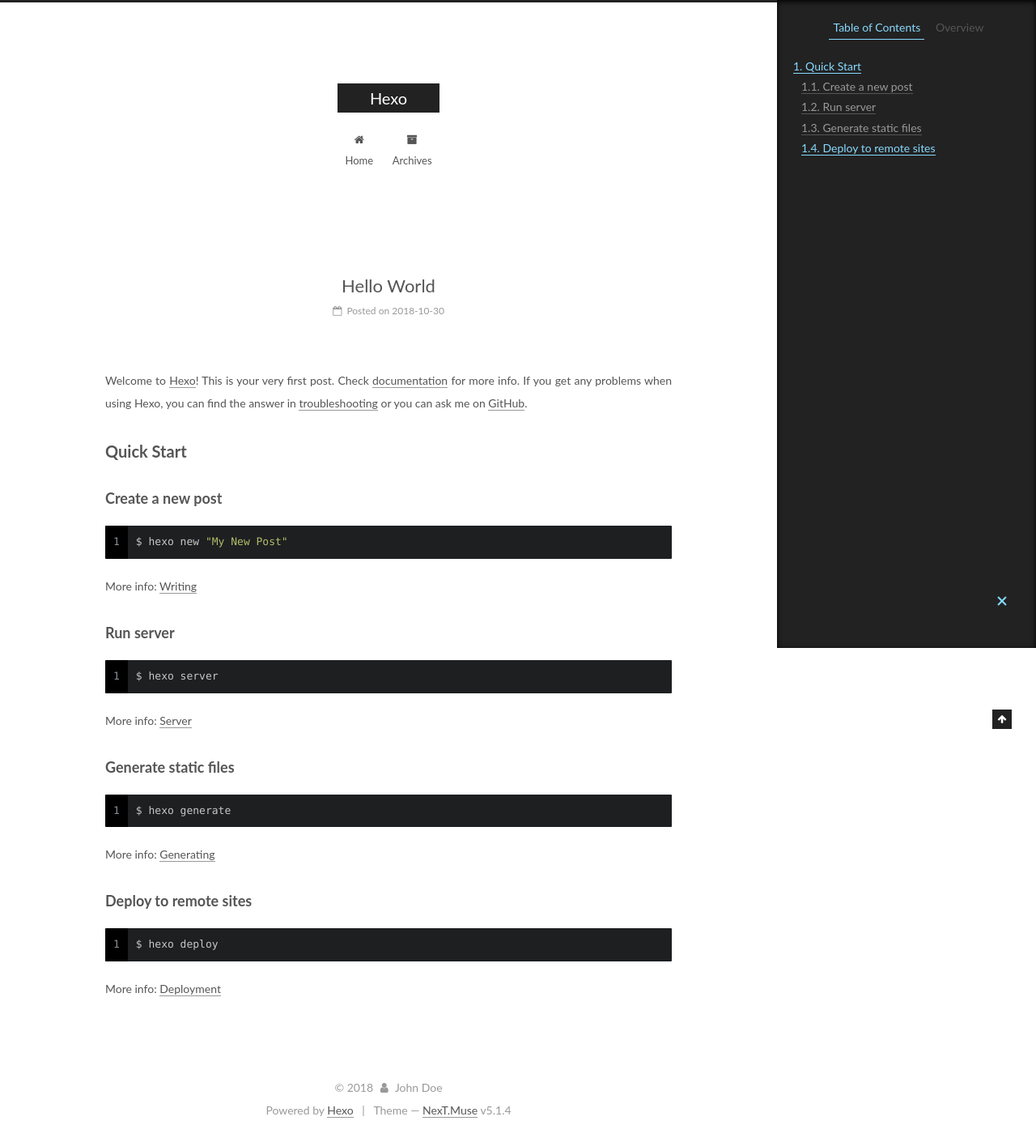
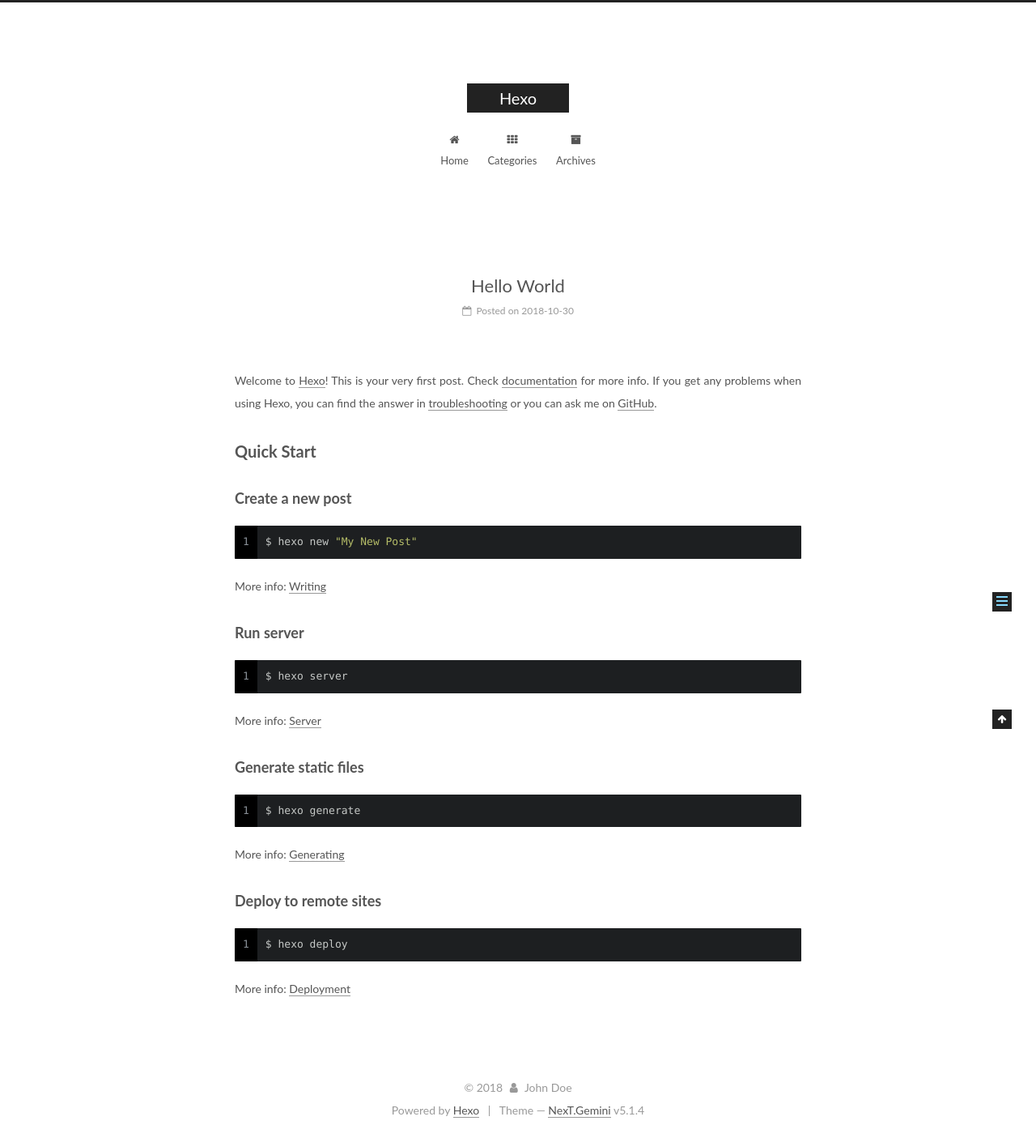
Before and after one commit to bernice199212/bernice199212.github.io, a plain HTML site: page 2018/10/30/hello-world/index.html in a window 1280 px wide. Shown: the whole page at 81% size. Drawn offline with Linux system fonts and the light colour scheme.

Commit message:
Site updated: 2018-10-30 16:58:15

```diff
--- a/2018/10/30/hello-world/index.html
+++ b/2018/10/30/hello-world/index.html
@@ -5,7 +5,7 @@
 
 
 
-<html class="theme-next muse use-motion" lang="">
+<html class="theme-next gemini use-motion" lang="">
 <head><meta name="generator" content="Hexo 3.8.0">
   <meta charset="UTF-8">
 <meta http-equiv="X-UA-Compatible" content="IE=edge">
@@ -97,7 +97,7 @@
   var NexT = window.NexT || {};
   var CONFIG = {
     root: '/',
-    scheme: 'Muse',
+    scheme: 'Gemini',
     version: '5.1.4',
     sidebar: {"position":"left","display":"post","offset":12,"b2t":false,"scrollpercent":false,"onmobile":false},
     fancybox: true,
@@ -186,6 +186,16 @@
               <i class="menu-item-icon fa fa-fw fa-home"></i> <br>
 
             Home
+          </a>
+        </li>
+
+
+        <li class="menu-item menu-item-categories">
+          <a href="/categories/" rel="section">
+
+              <i class="menu-item-icon fa fa-fw fa-th"></i> <br>
+
+            Categories
           </a>
         </li>
 
@@ -476,7 +486,7 @@
 
 
 
-  <div class="theme-info">Theme &mdash; <a class="theme-link" target="_blank" href="https://github.com/iissnan/hexo-theme-next">NexT.Muse</a> v5.1.4</div>
+  <div class="theme-info">Theme &mdash; <a class="theme-link" target="_blank" href="https://github.com/iissnan/hexo-theme-next">NexT.Gemini</a> v5.1.4</div>
 
 
 
@@ -577,6 +587,13 @@
 
 
 
+  <script type="text/javascript" src="/js/src/affix.js?v=5.1.4"></script>
+
+  <script type="text/javascript" src="/js/src/schemes/pisces.js?v=5.1.4"></script>
+
+
+
+
   <script type="text/javascript" src="/js/src/scrollspy.js?v=5.1.4"></script>
 <script type="text/javascript" src="/js/src/post-details.js?v=5.1.4"></script>
 
```
Also changed, not shown: archives/2018/10/index.html (+20 -3 lines), archives/2018/index.html (+20 -3 lines), archives/index.html (+20 -3 lines), index.html (+20 -3 lines).
